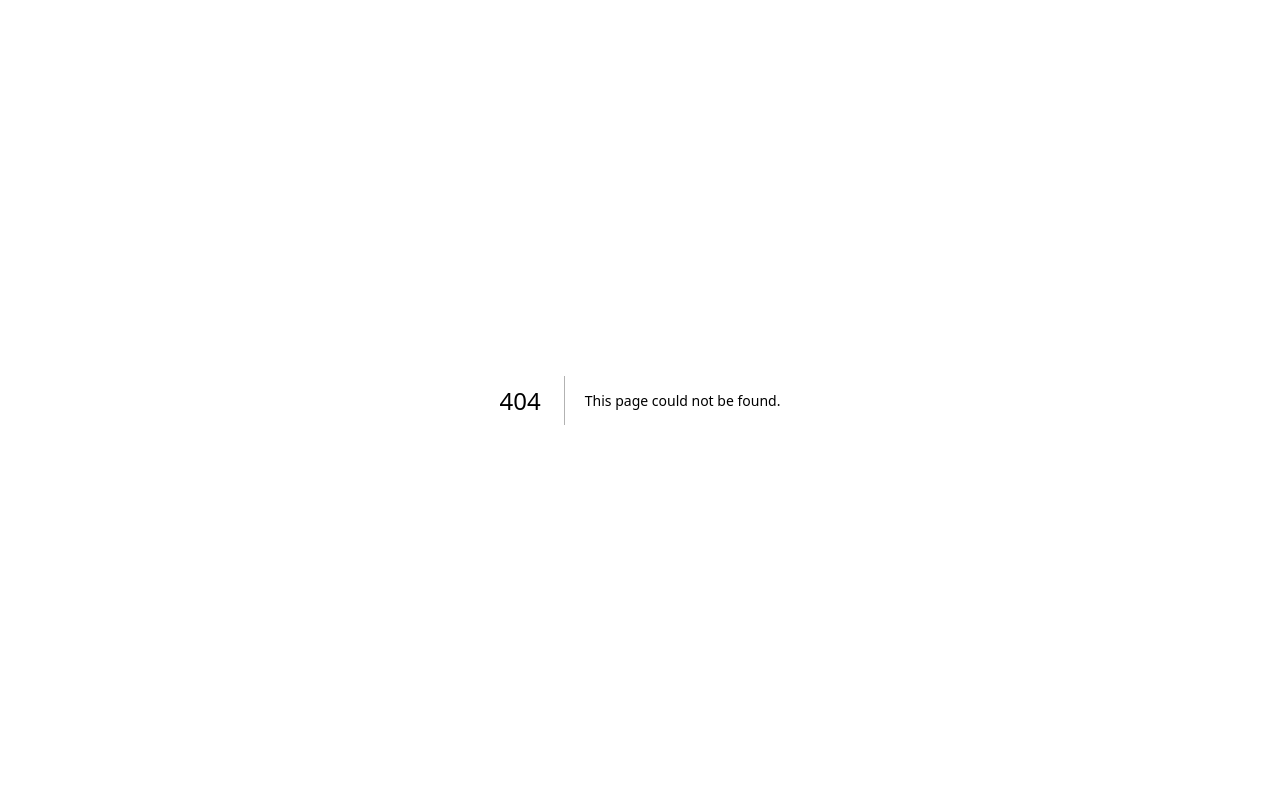
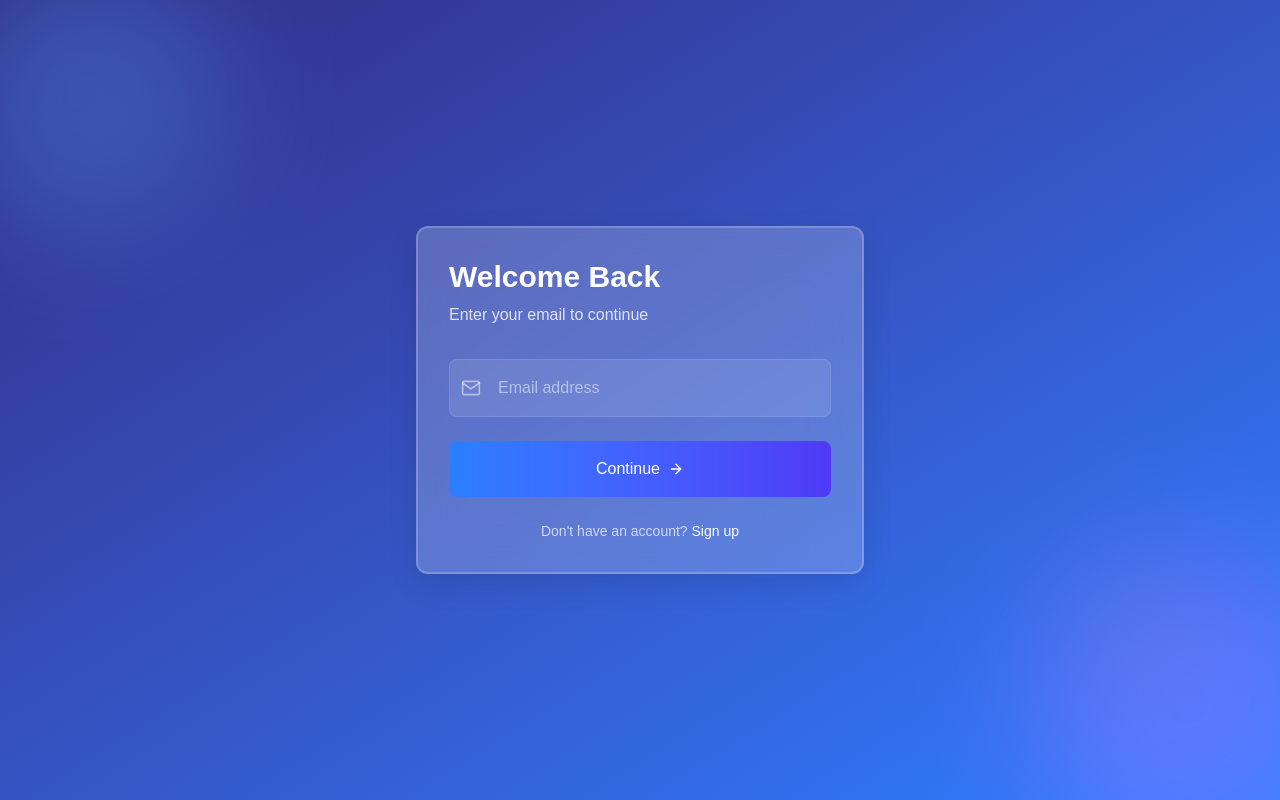
Before and after one commit to CtpN3m01/betrusty-diss, a Next.js app: page /login in a window 1280 px wide. Before the commit this address had no page. Built offline with nearby package versions, Linux system fonts and the light colour scheme.

Commit message:
feat: login mockup

```diff
--- /dev/null
+++ b/src/app/login/page.tsx
@@ -0,0 +1,114 @@
+'use client';
+
+import React, { useState } from 'react';
+import { motion } from 'framer-motion';
+import { FiMail, FiArrowRight } from 'react-icons/fi';
+
+export default function Login() {
+  const [email, setEmail] = useState('');
+  const [isHovered, setIsHovered] = useState(false);
+
+  const handleSubmit = (e: React.FormEvent) => {
+    e.preventDefault();
+    console.log('Login attempt with:', email);
+    // Handle login logic here
+  };
+
+  return (
+    <div className="relative h-screen w-screen bg-gradient-to-br from-indigo-900 to-blue-500 flex items-center justify-center overflow-hidden">
+      {/* Background animated shapes */}
+      <motion.div
+        className="absolute -top-20 -left-20 w-72 h-72 bg-blue-400 rounded-full opacity-30 blur-3xl"
+        animate={{
+          x: [0, 30, 0],
+          y: [0, 40, 0],
+        }}
+        transition={{
+          duration: 8,
+          repeat: Infinity,
+          ease: "easeInOut"
+        }}
+      />
+      <motion.div
+        className="absolute -bottom-20 -right-20 w-80 h-80 bg-purple-400 rounded-full opacity-30 blur-3xl"
+        animate={{
+          x: [0, -30, 0],
+          y: [0, -40, 0],
+        }}
+        transition={{
+          duration: 7,
+          repeat: Infinity,
+          ease: "easeInOut"
+        }}
+      />
+
+      {/* Login Card */}
+      <motion.div
+        initial={{ opacity: 0, y: 20 }}
+        animate={{ opacity: 1, y: 0 }}
+        transition={{ duration: 0.8 }}
+        className="relative backdrop-blur-xl bg-white/20 rounded-xl p-8 w-full max-w-md shadow-2xl border border-white/20"
+        style={{
+          boxShadow: "0 10px 30px rgba(0,0,0,0.1), inset 0 0 0 1px rgba(255,255,255,0.2)"
+        }}
+      >
+        <motion.div
+          initial={{ opacity: 0, y: -20 }}
+          animate={{ opacity: 1, y: 0 }}
+          transition={{ delay: 0.3, duration: 0.8 }}
+          className="mb-8"
+        >
+          <h2 className="text-3xl font-bold mb-2 text-white">Welcome Back</h2>
+          <p className="text-white/80">Enter your email to continue</p>
+        </motion.div>
+
+        <form onSubmit={handleSubmit}>
+          <motion.div
+            initial={{ opacity: 0, y: 20 }}
+            animate={{ opacity: 1, y: 0 }}
+            transition={{ delay: 0.5, duration: 0.8 }}
+            className="relative mb-6"
+          >
+            <div className="absolute left-3 top-1/2 -translate-y-1/2 text-white/50">
+              <FiMail size={20} />
+            </div>
+            <input
+              type="email"
+              placeholder="Email address"
+              value={email}
+              onChange={(e) => setEmail(e.target.value)}
+              required
+              className="w-full py-4 px-12 bg-white/10 border border-white/10 rounded-lg text-white placeholder:text-white/50 focus:outline-none focus:ring-2 focus:ring-purple-500 focus:border-transparent transition-all"
+            />
+          </motion.div>
+
+          <motion.button
+            type="submit"
+            className="w-full p-4 bg-gradient-to-r from-blue-500 to-indigo-600 rounded-lg text-white font-medium flex items-center justify-center gap-2 overflow-hidden"
+            whileHover={{ scale: 1.02 }}
+            whileTap={{ scale: 0.98 }}
+            onHoverStart={() => setIsHovered(true)}
+            onHoverEnd={() => setIsHovered(false)}
+          >
+            <span>Continue</span>
+            <motion.span
+              animate={{ x: isHovered ? 5 : 0 }}
+              transition={{ type: "spring", stiffness: 400, damping: 10 }}
+            >
+              <FiArrowRight />
+            </motion.span>
+          </motion.button>
+        </form>
+
+        <motion.p
+          initial={{ opacity: 0 }}
+          animate={{ opacity: 1 }}
+          transition={{ delay: 0.8, duration: 0.8 }}
+          className="text-center mt-6 text-white/70 text-sm"
+        >
+          Don&apos;t have an account? <a href="#" className="text-white font-medium hover:text-purple-200 transition-colors">Sign up</a>
+        </motion.p>
+      </motion.div>
+    </div>
+  );
+}
```
Also changed, not shown: package.json (+7 -5 lines), 1 other file (tests, documents, lock files or other folders).
